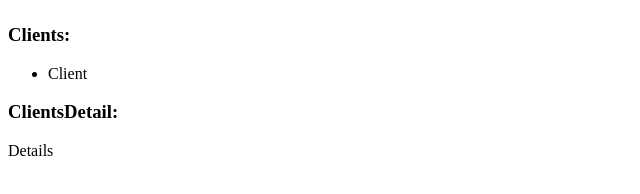
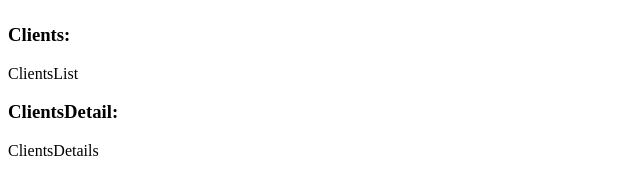
Before and after one commit to alexandr-semak/react-redux, a React (Create React App) app: page / in a window 1280 px wide. Shown: the part 160-354 px from the top of the page, without its empty margins (0-640 px from the left). Built offline with nearby package versions, Linux system fonts and the light colour scheme.

Commit message:
Clients List - 2

```diff
--- a/src/Components/Clients.jsx
+++ b/src/Components/Clients.jsx
@@ -1,5 +1,7 @@
 import React, { Component } from "react";
 import { connect } from "react-redux";
+import ClientsList from "../containers/ClientsList";
+import ClientsDetails from "../containers/ClientsDetails";
 
 class Clients extends Component {
   render() {
@@ -9,14 +11,14 @@ class Clients extends Component {
         <div>
           <div>
             <h3>Clients: </h3>
-            <ul>
-              <li>Client</li>
-            </ul>
+            <ClientsList />
           </div>
 
           <div>
             <h3>ClientsDetail: </h3>
-            <div>Details</div>
+            <div>
+              <ClientsDetails />
+            </div>
           </div>
         </div>
       </div>
--- /dev/null
+++ b/src/containers/ClientsDetails.jsx
@@ -0,0 +1,10 @@
+import React, { Component } from "react";
+
+class ClientsDetails extends Component {
+  state = {};
+  render() {
+    return <div>ClientsDetails</div>;
+  }
+}
+
+export default ClientsDetails;
--- /dev/null
+++ b/src/containers/ClientsList.jsx
@@ -0,0 +1,17 @@
+import React, { Component } from "react";
+import { connect } from "react-redux";
+
+class ClientsList extends Component {
+  render() {
+    return <div>ClientsList</div>;
+  }
+}
+
+function mapStateToProps(state) {
+  console.log(state.clients);
+  return {
+    clients: state.clients
+  };
+}
+
+export default connect(mapStateToProps)(ClientsList);
```
